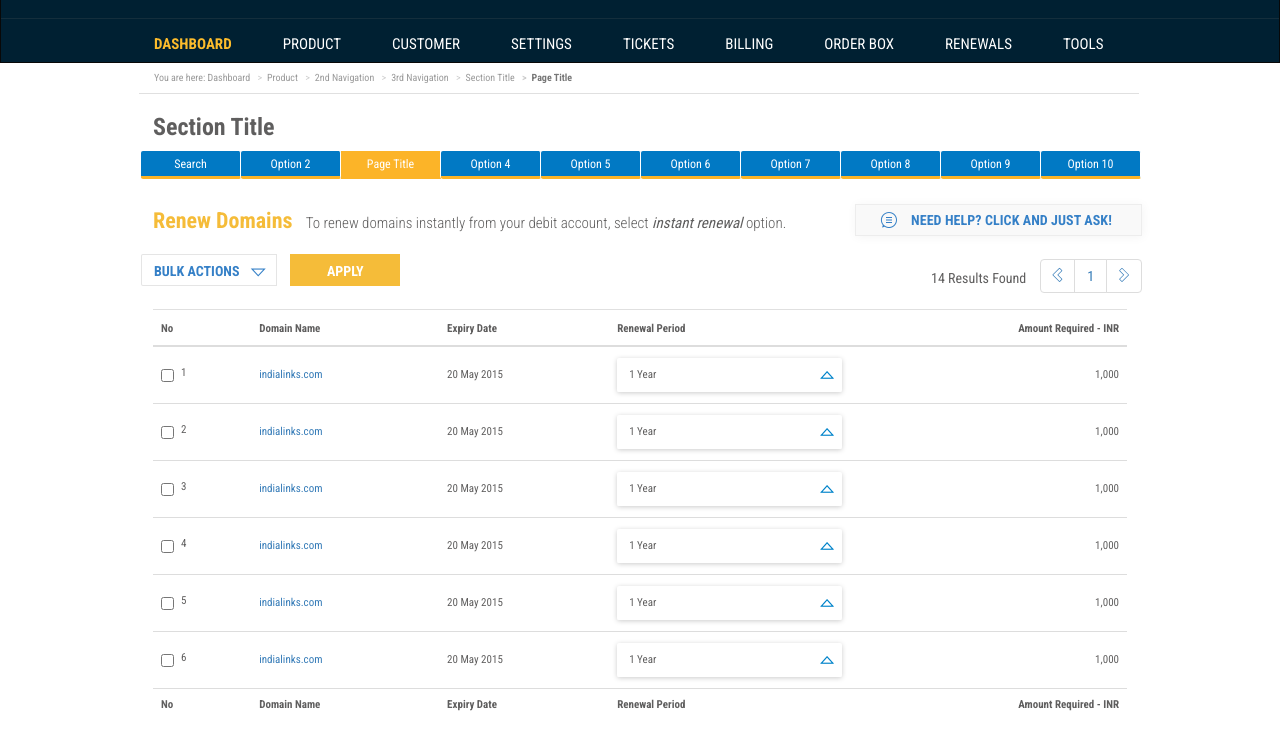
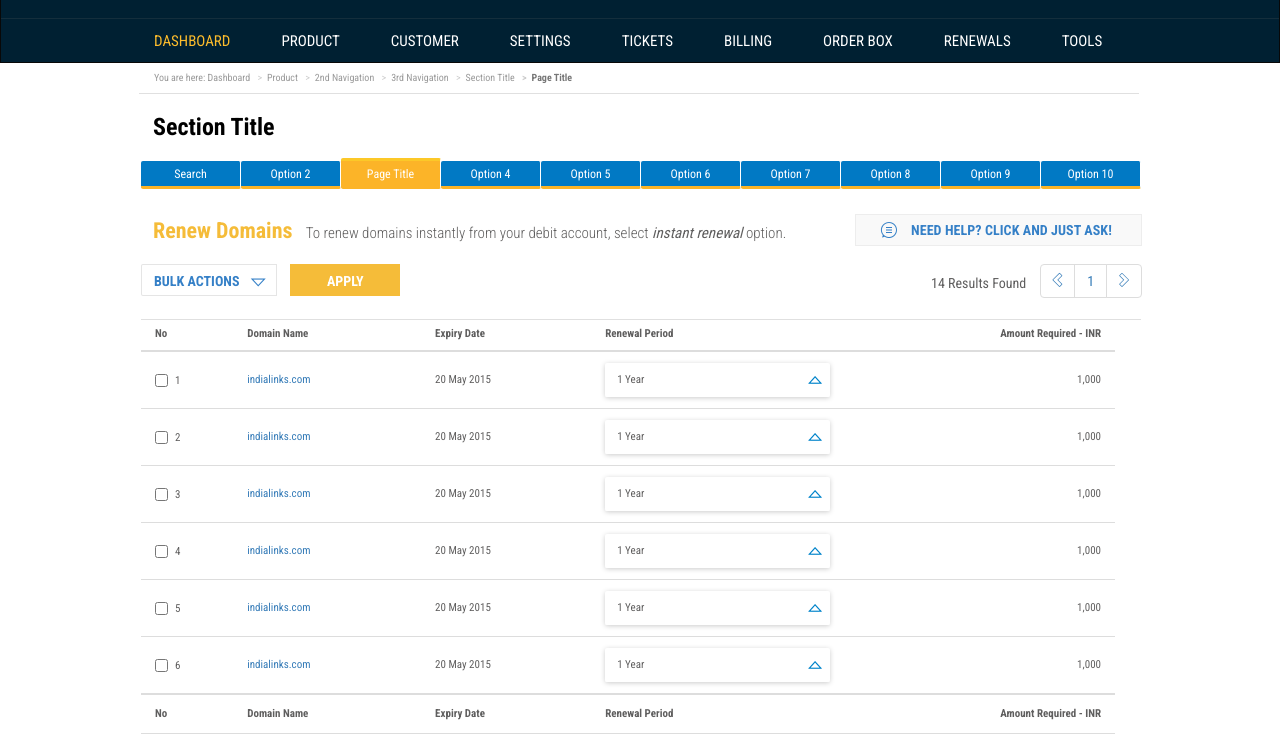
Before and after one commit to jesse-alex/indialinks, a plain HTML site: page site/renew.html in a window 1280 px wide. Shown: the part 66-802 px from the top of the page. Drawn offline with nearby package versions, Linux system fonts and the light colour scheme; files whose address does not match are found by name.

Commit message:
section title aligned, seconday navbar top fixed, primary navbar vertical align fixed, all buttons border remove and dropshadow added on hover, increased round corners of 2px on all buttons, Login page fixed, Renew Domains page table fixed. STUFF NOT DONE -- arrow on hover for navbar, dropdown on hover

```diff
--- a/site/css/style.css
+++ b/site/css/style.css
@@ -17,6 +17,8 @@ body {
 
 h1, h2, h3, h4, h5, h6 {
     font-weight: bold;
+    padding-bottom: 10px;
+    color: #000;
 }
 
 .footer {
@@ -109,7 +111,6 @@ hr {
 
 .navbar-inverse .navbar-nav>.active>a, .navbar-inverse .navbar-nav>.active>a:hover, .navbar-inverse .navbar-nav>.active>a:focus {
     color: #fcbc2c;
-    font-weight: 700;
     background-color: #002032;
     height: 43px;
 }
@@ -118,6 +119,7 @@ hr {
     color: #ffffff;
     padding-right: 36px;
     border-radius: 0px;
+    padding-top: 12px;
 }
 
 .navbar-inverse .navbar-nav>li>a:hover{
@@ -152,6 +154,7 @@ hr {
     padding: 13.5px 12px;
     border-top: 0px;
 }
+
 
 .dropdown-menu>li>a:hover, .dropdown-menu>li>a:focus {
     color: #ffffff;
@@ -230,13 +233,14 @@ hr {
         column-count:2;
         width: 500px;
 
-        -webkit-column-gap: 2px; /* Chrome, Safari, Opera */
+        -webkit-column-gap: 1px; /* Chrome, Safari, Opera */
         -moz-column-gap: 2px; /* Firefox */
         column-gap: 2px;
 
         background-color: #0A4364;
 
-    }
+
+}
 }
 
 .navbar-caret{
@@ -349,7 +353,6 @@ hr {
   border-color: #ededed;
   position: absolute;
   border-radius: 0;
-  box-shadow: 0.5px 0.5px 10px #f4f4f4;
   top: 25px;
   width: 287px;
   height: 32px;
@@ -389,7 +392,7 @@ hr {
 }
 
 .alert-help:hover {
-  box-shadow: 0.5px 0.5px 10px #cfd2d8;
+  box-shadow: 0px 0.5px 5px rgba(204,204,204,0.5);
     }
 
 .notice-icon {
@@ -497,8 +500,9 @@ hr {
     padding: 40px 29px;
     margin: 0 auto 20px;
     background-color: #fff;
-    box-shadow: 1px 1px 15px #ccc;
+    box-shadow: 0px 1px 15px #ccc;
 
+    border-radius: 2px;
 }
 
 .login-blue {
@@ -506,6 +510,10 @@ hr {
     background-color: #3580c7;
     margin: 0 auto;
     padding: 10px 30px 10px;
+    z-index: 1;
+    position: relative;
+    box-shadow: 0px 1px 15px #ccc;
+    border-radius: 2px;
 }
 
 .login-blue h3 {
@@ -524,6 +532,7 @@ hr {
     border-style: solid;
     border-color: rgba(0,0,0,0.1);
     border-width: thin;
+    border-radius: 2px;
 }
 
 .login .btn-primary {
@@ -536,7 +545,6 @@ hr {
 }
 .login .btn-primary:hover {
     background-color: #fdc956;
-    box-shadow: 0 1px 10px rgba(0,0,0,0.2);
 
 }
 
@@ -603,7 +611,6 @@ hr {
     display: block;
     margin: 0;
     padding: 0;
-    overflow: hidden;
 }
 
 .section-navbar li {
@@ -633,17 +640,17 @@ hr {
 }
 
 .section-navbar li.active, .section-navbar a:hover  {
-    margin-top:-3px;
-    padding: 5px 0 5px 0;
     background-color: rgba(252,180,40,1);
-    border-radius: 0;
+    border-radius: 2px;
     border-top-color: rgba(252,200,40,1);
     border-top-style: solid;
     border-top-width: medium;
     text-decoration: none;
+    padding: 5px 0;
+    margin-top: -3px;
+    height: 31px;
 }
 .section-navbar li.active {
-    padding-bottom: 20px;
 }
 
 #section-head {
@@ -718,11 +725,15 @@ hr {
     border-color: rgba(100,100,100,0.2);
     position: relative;
     top: 65px;
+    width: 1000px;
+    margin-left: -12px;
 }
 
 /* ---------- RESULT PAGINATION ----------- */
 .result-count {
     float: right;
+    position: relative;
+    margin-top: -5px;
 }
 
 .result-count p {
@@ -762,8 +773,32 @@ hr {
 
 td:last-child, th:last-child {
     text-align: right;
+    position: relative;
+    right:6px;
 }
 
+.table {
+    width:1000px;
+    margin-left: -12px;
+}
+
+td:first-child, th:first-child {
+    left: 6px;
+    position: relative;
+}
+
+.table>tfoot>tr>td {
+    border-top: 2px solid #ddd;
+    border-bottom: 1px solid #ddd;
+
+    height: 40px;
+    vertical-align: middle;
+}
+
+.checkbox-data {
+    position: relative;
+    top:3px;
+}
 /*--------  Section Form --------*/
 
 .section-form .col-md-4 {
@@ -793,17 +828,17 @@ td:last-child, th:last-child {
 
 .section-form .btn {
     background-color: #f9f9f9;
-    border-color: rgba(0,0,0,0.1);
+    border: none;
     font-weight: bold;
     font-size: medium;
     text-transform: uppercase;
     color: #3580c7;
-    border-radius: 0;
+    border-radius: 2px;
     letter-spacing: 0.5px;
 }
 
 .section-form .btn:hover {
-    box-shadow: 0.5px 0.5px 10px #cfd2d8;
+    box-shadow: 0px 0.5px 5px #cfd2d8;
 }
 
 .section-form-submit .btn {
@@ -813,11 +848,11 @@ td:last-child, th:last-child {
     font-size: medium;
     text-transform: uppercase;
     color: #fff;
-    border-radius: 0;
+    border-radius: 2px;
 }
 
 .section-form-submit .btn:hover {
-    box-shadow: 1px 1px 10px #ccc;
+    /* box-shadow: 1px 1px 10px #ccc; */
 }
 
 
--- a/site/renew.html
+++ b/site/renew.html
@@ -199,7 +199,7 @@
                       <tr>
                         <td><div class="checkbox">
                               <label>
-                                <input type="checkbox"> 1
+                                <input type="checkbox"> <span class="checkbox-data">1</span>
                               </label>
                             </div></td>
                         <td><a href="#">indialinks.com</a></td>
@@ -217,7 +217,7 @@
                       <tr>
                         <td><div class="checkbox">
                               <label>
-                                <input type="checkbox"> 2
+                                <input type="checkbox"> <span class="checkbox-data">2</span>
                               </label>
                             </div></td>
                         <td><a href="#">indialinks.com</a></td>
@@ -235,7 +235,7 @@
                       <tr>
                         <td><div class="checkbox">
                               <label>
-                                <input type="checkbox"> 3
+                                <input type="checkbox"> <span class="checkbox-data">3</span>
                               </label>
                             </div></td>
                         <td><a href="#">indialinks.com</a></td>
@@ -252,7 +252,7 @@
                       <tr>
                         <td><div class="checkbox">
                               <label>
-                                <input type="checkbox"> 4
+                                <input type="checkbox"> <span class="checkbox-data">4</span>
                               </label>
                             </div></td>
                         <td><a href="#">indialinks.com</a></td>
@@ -269,7 +269,7 @@
                       <tr>
                         <td><div class="checkbox">
                               <label>
-                                <input type="checkbox"> 5
+                                <input type="checkbox"> <span class="checkbox-data">5</span>
                               </label>
                             </div></td>
                         <td><a href="#">indialinks.com</a></td>
@@ -286,7 +286,7 @@
                       <tr>
                         <td><div class="checkbox">
                               <label>
-                                <input type="checkbox"> 6
+                                <input type="checkbox"> <span class="checkbox-data">6</span>
                               </label>
                             </div></td>
                         <td><a href="#">indialinks.com</a></td>
@@ -343,7 +343,7 @@
 
     	</div>
 
-      <div class="spacer-s"></div>
+      <div class="spacer-l"></div>
 
 		<!-- FOOTER -->
 		<div class="footer">
```
Also changed, not shown: site/customer-profile.html (+1 -1 lines), 1 other file.
